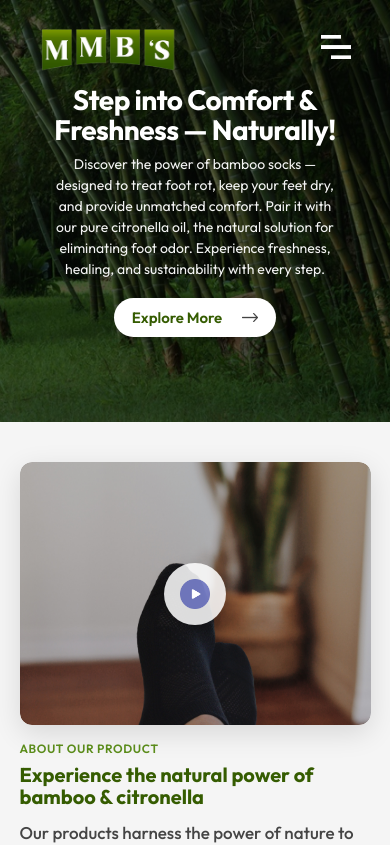
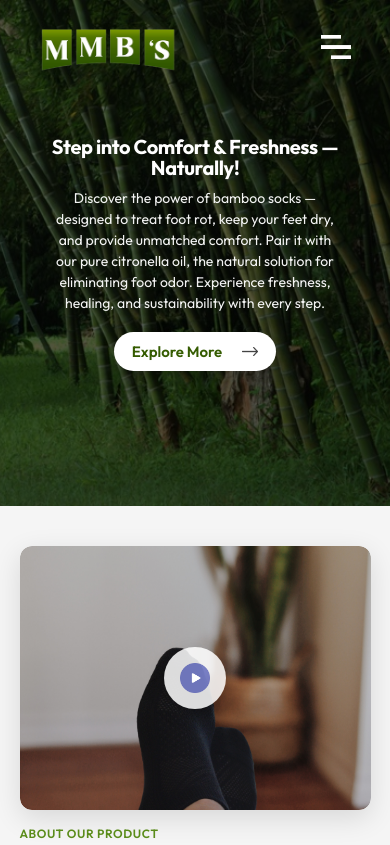
Before and after one commit to GROW-YAI/mest-yai-project, a React (Create React App) app: page / in a window 390 px wide. Shown: the top 845 px of the page. Built offline with nearby package versions, Linux system fonts and the light colour scheme.

Commit message:
changes to the hero section

```diff
--- a/src/Components/Hero/Hero.css
+++ b/src/Components/Hero/Hero.css
@@ -33,7 +33,7 @@
 
 /* Title */
 .hero-text h1 {
-  font-size: 48px;
+  font-size: 40px;
   font-weight: 700;
   line-height: 1.05;
   margin: 0 0 14px 0;
@@ -95,13 +95,13 @@
 /* Responsive: mobile */
 @media (max-width: 640px) {
   .hero {
-    min-height: 50vh;
+    min-height: 60vh;
     padding: 40px 0;
     background-image: linear-gradient(rgba(0,0,0,0.6), rgba(0,0,0,0.7)), url('../../Assets/hero-image.jpg');
   }
 
   .hero-text h1 {
-    font-size: 28px;
+    font-size: 20px;
     margin-bottom: 10px;
   }
 
```
